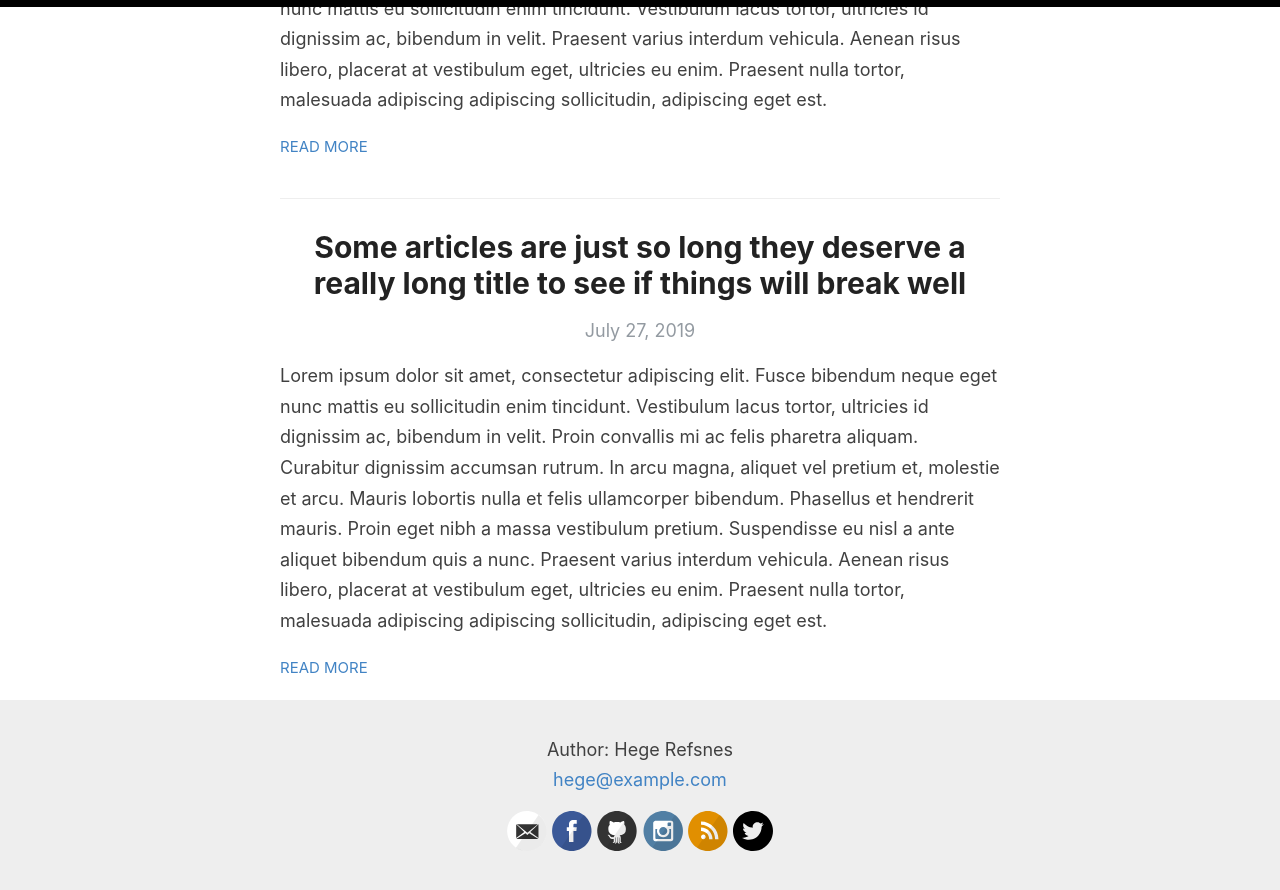
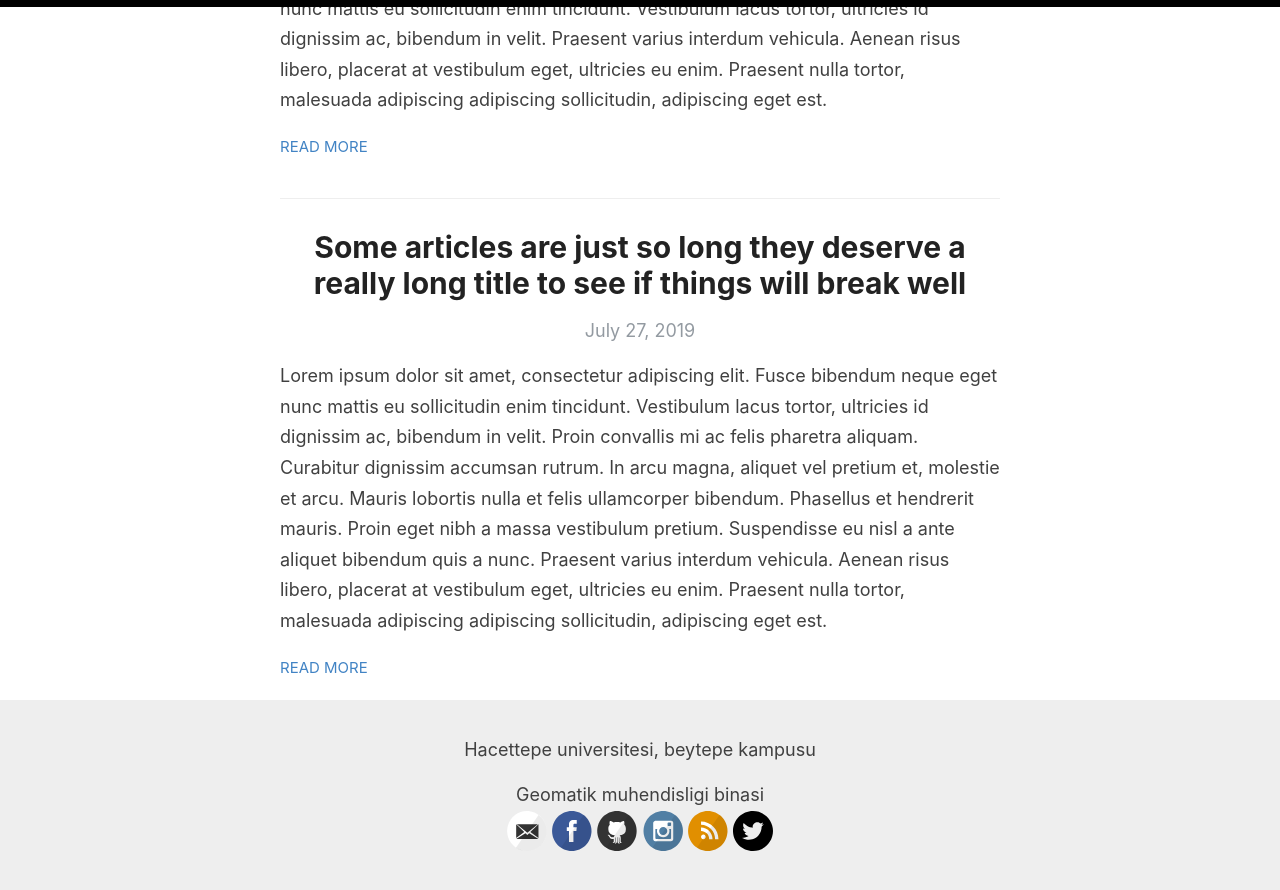
Before and after one commit to kabarmaz/kabarmaz, a Jekyll site: the page built from index.html, in a window 1280 px wide and 900 px high, scrolled down 1563 px. Shown: the top 890 px of the window. Built offline with Jekyll 4.4.1, drawn with Linux system fonts in a browser that asks for light colours; the list of posts is cut into pages by our own code.

Commit message:
Update default.html

```diff
--- a/_layouts/default.html
+++ b/_layouts/default.html
@@ -48,8 +48,8 @@
       <div class="wrapper-footer">
         <div class="container">
           <footer class="footer">
-            <p>Author: Hege Refsnes<br>
-            <a href="mailto:hege@example.com">hege@example.com</a></p>
+            <p>Hacettepe universitesi, beytepe kampusu<br>
+            <p>Geomatik muhendisligi binasi<br>
             {% include svg-icons.html %}
           </footer>
         </div>
```
